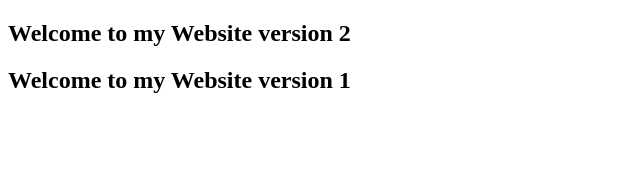
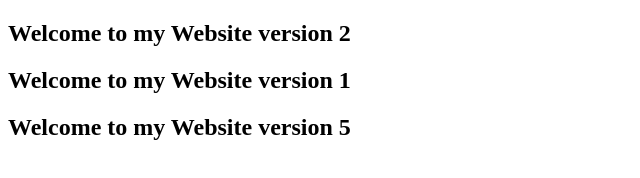
Before and after one commit to tejbahadurt857-dot/ProjectGit, a plain HTML site: page index.html in a window 1280 px wide. Shown: the whole page, without its empty margins (0-640 px from the left). Drawn offline with Linux system fonts and the light colour scheme.

Commit message:
Tisra Commit

```diff
--- a/index.html
+++ b/index.html
@@ -8,6 +8,8 @@
 <body>
     <h2>Welcome to my Website version 2</h2>
     <h2>Welcome to my Website version 1</h2>
+    <h2>Welcome to my Website version 5</h2>
+
 
 </body>
 </html>
```
